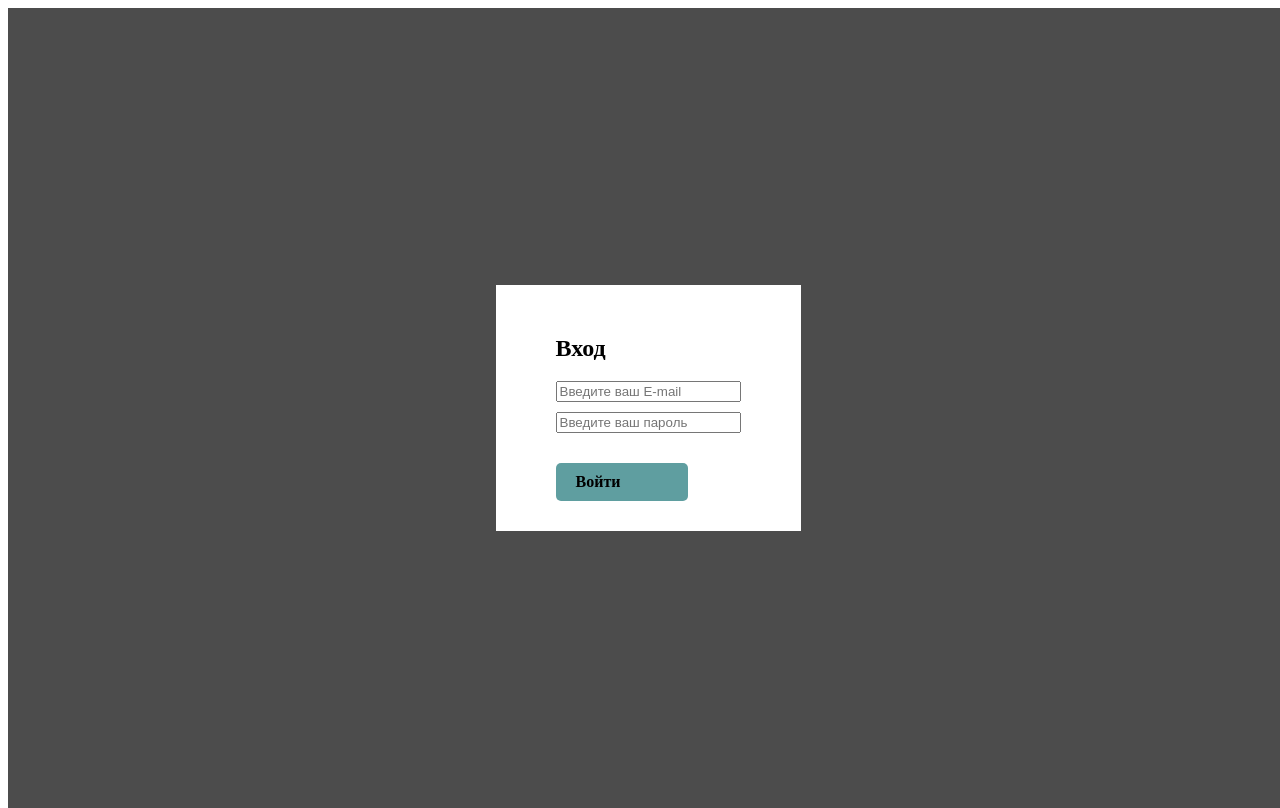
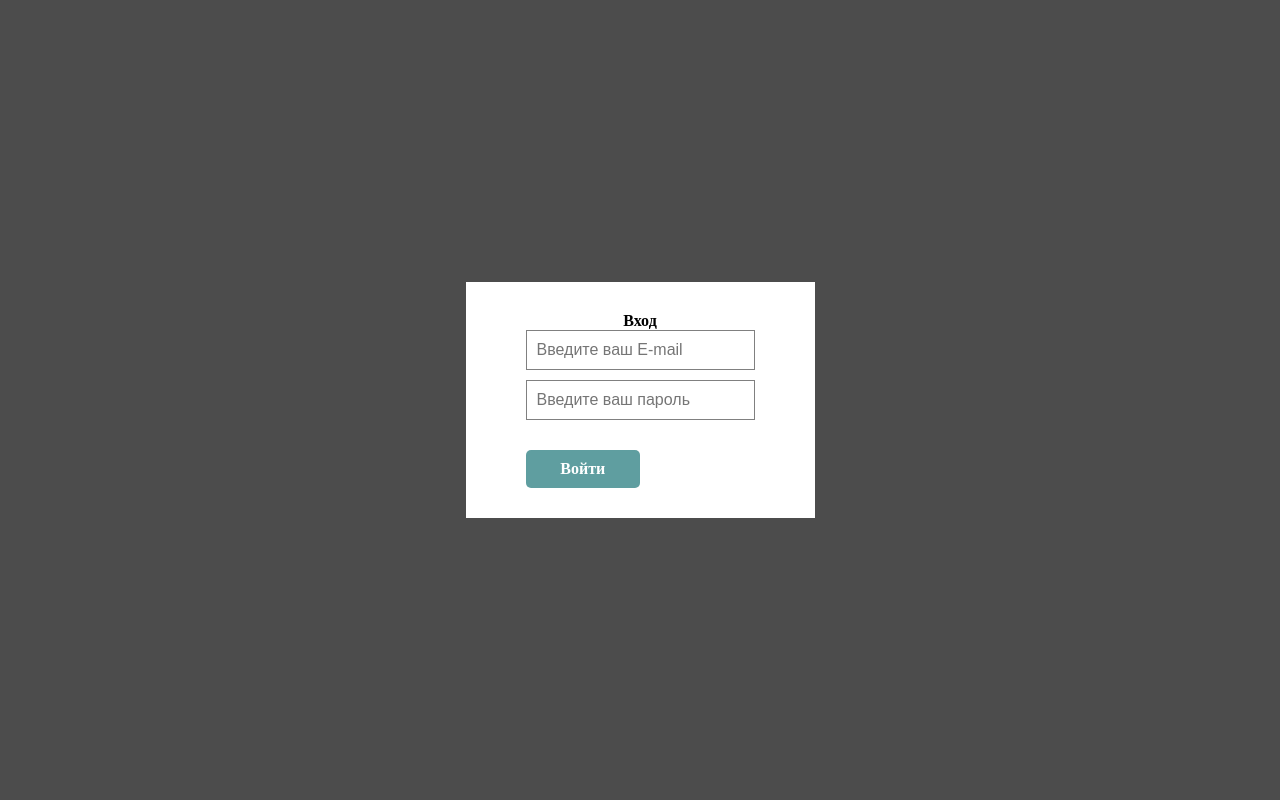
Before and after one commit to 1kurochkin/ads-board, a React (Create React App) app: page /trading in a window 1280 px wide. Built offline with nearby package versions, Linux system fonts and the light colour scheme.

Commit message:
Вынес в общие стили, стили для: container, *, h1-h4 и span, html и body, input, a. Поправил стили для btn

```diff
--- a/src/app/appStyles.css
+++ b/src/app/appStyles.css
@@ -1,6 +1,51 @@
+* {
+    box-sizing: border-box;
+    margin: 0;
+    padding: 0;
+    border: none;
+    font-size: 16px;
+}
+
+h1, h2, h3, h4, span {
+    text-align: center;
+}
+
+html, body {
+    margin: 0;
+    padding: 0;
+}
+
+input {
+    padding: 10px;
+    border: 1px solid grey;
+    outline: none;
+}
+
+a {
+    text-decoration: unset;
+}
+
+.container {
+    width: 1200px;
+    margin: 0 auto;
+    border-right: 1px solid black;
+    border-left: 1px solid black;
+}
+
 .btn {
     padding: 10px 20px;
     border-radius: 5px;
     font-weight: bold;
+    font-size: 16px;
     background-color: cadetblue;
+    color: white;
+    cursor: pointer;
+    display: flex;
+    align-items: center;
+    justify-content: center;
+    text-align: center;
 }
+
+.btn:hover {
+    background-color: darkcyan;
+}
```
